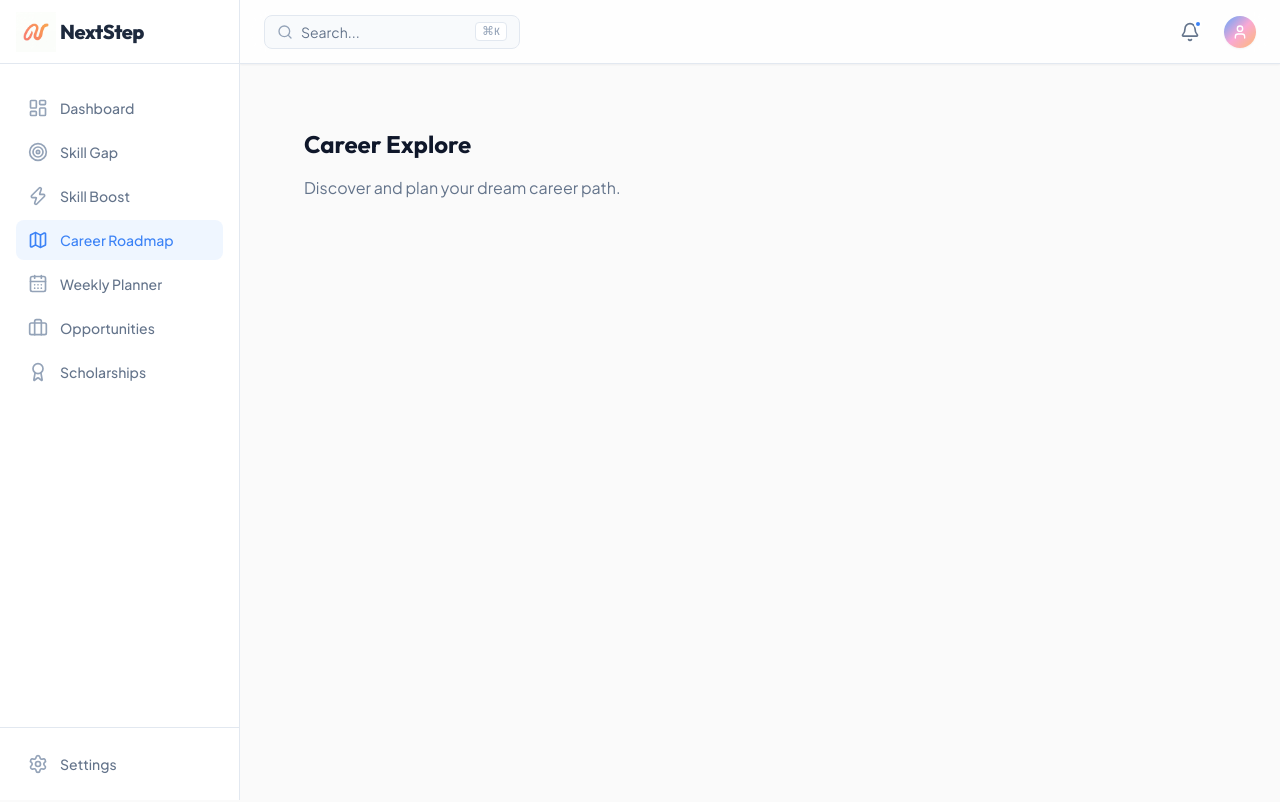
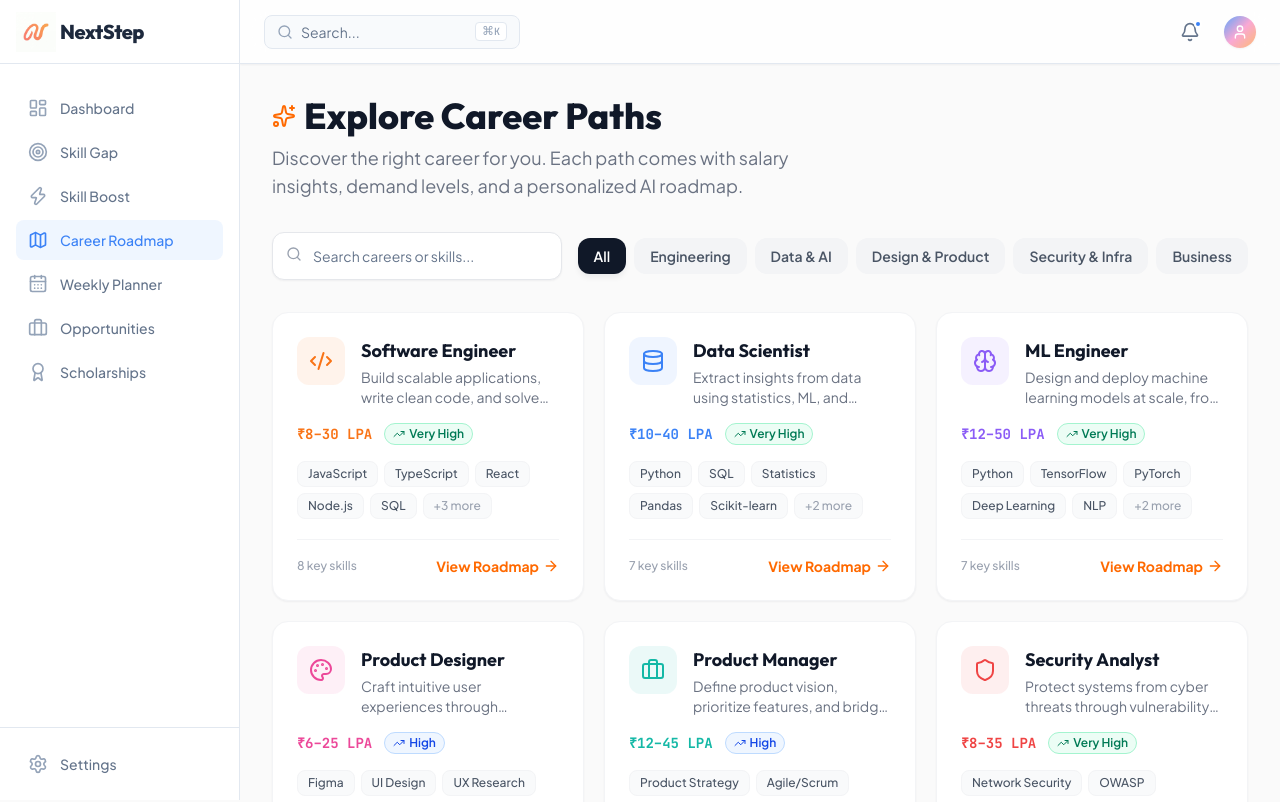
Before and after one commit to Rishabhworkspace/NextStep, a Next.js app: page /career/explore in a window 1280 px wide. Shown: the top 802 px of the page. Built offline with nearby package versions, Linux system fonts and the light colour scheme.

Commit message:
feat: enhance career explore page layout and data points

```diff
--- a/src/app/(protected)/career/explore/page.tsx
+++ b/src/app/(protected)/career/explore/page.tsx
@@ -1,8 +1,179 @@
-export default function CareerExplore() {
+"use client"
+
+import { useState, useMemo } from "react"
+import Link from "next/link"
+import { Search, TrendingUp, ArrowRight, Sparkles } from "lucide-react"
+import { Input } from "@/components/ui/input"
+import { CAREER_PATHS, DEMAND_BADGE_COLORS } from "@/constants/careerData"
+
+const DOMAIN_FILTERS = [
+  { label: "All", value: "all" },
+  { label: "Engineering", value: "engineering" },
+  { label: "Data & AI", value: "data" },
+  { label: "Design & Product", value: "product" },
+  { label: "Security & Infra", value: "infra" },
+  { label: "Business", value: "business" },
+]
+
+const DOMAIN_MAP: Record<string, string[]> = {
+  engineering: ["swe", "fullstack", "mobile", "gamedev"],
+  data: ["ds", "ml", "blockchain"],
+  product: ["design", "pm"],
+  infra: ["devops", "cloud", "security"],
+  business: ["ba", "marketing"],
+}
+
+export default function CareerExplorePage() {
+  const [search, setSearch] = useState("")
+  const [activeDomain, setActiveDomain] = useState("all")
+
+  const filtered = useMemo(() => {
+    return CAREER_PATHS.filter(path => {
+      const matchesSearch =
+        !search ||
+        path.title.toLowerCase().includes(search.toLowerCase()) ||
+        path.keySkills.some(s => s.toLowerCase().includes(search.toLowerCase()))
+
+      const matchesDomain =
+        activeDomain === "all" || DOMAIN_MAP[activeDomain]?.includes(path.key)
+
+      return matchesSearch && matchesDomain
+    })
+  }, [search, activeDomain])
+
   return (
-    <div className="p-8">
-      <h1 className="text-2xl font-heading font-bold mb-4 text-text">Career Explore</h1>
-      <p className="text-text-muted">Discover and plan your dream career path.</p>
+    <div className="max-w-[1400px] mx-auto space-y-8 animate-in fade-in duration-500">
+      {/* Header */}
+      <div className="space-y-2">
+        <div className="flex items-center gap-2">
+          <Sparkles className="w-6 h-6 text-orange-500" />
+          <h1
+            className="text-3xl md:text-4xl font-extrabold text-gray-900"
+            style={{ fontFamily: "var(--font-outfit)" }}
+          >
+            Explore Career Paths
+          </h1>
+        </div>
+        <p className="text-gray-500 text-lg max-w-xl">
+          Discover the right career for you. Each path comes with salary insights, demand levels, and a personalized AI roadmap.
+        </p>
+      </div>
+
+      {/* Search + Filters */}
+      <div className="flex flex-col sm:flex-row gap-4 items-start sm:items-center">
+        <div className="relative flex-1 max-w-md">
+          <Search className="absolute left-3.5 top-3.5 w-4 h-4 text-gray-400" />
+          <Input
+            placeholder="Search careers or skills..."
+            className="pl-10 h-12 bg-white border-gray-200 rounded-xl shadow-sm"
+            value={search}
+            onChange={e => setSearch(e.target.value)}
+          />
+        </div>
+        <div className="flex flex-wrap gap-2">
+          {DOMAIN_FILTERS.map(f => (
+            <button
+              key={f.value}
+              onClick={() => setActiveDomain(f.value)}
+              className={`px-4 py-2 rounded-xl text-sm font-semibold transition-all ${
+                activeDomain === f.value
+                  ? "bg-gray-900 text-white shadow-md"
+                  : "bg-gray-100 text-gray-600 hover:bg-gray-200"
+              }`}
+            >
+              {f.label}
+            </button>
+          ))}
+        </div>
+      </div>
+
+      {/* Career Cards Grid */}
+      {filtered.length === 0 ? (
+        <div className="text-center py-20">
+          <p className="text-gray-400 text-lg">No career paths match your search.</p>
+        </div>
+      ) : (
+        <div className="grid grid-cols-1 md:grid-cols-2 xl:grid-cols-3 gap-5">
+          {filtered.map(path => {
+            const Icon = path.icon
+            const demandColors = DEMAND_BADGE_COLORS[path.demand]
+
+            return (
+              <Link
+                key={path.key}
+                href={`/career/roadmap?goal=${path.key}`}
+                className="group"
+              >
+                <div className="bg-white rounded-2xl border border-gray-100 shadow-sm hover:shadow-lg hover:border-gray-200 transition-all duration-300 p-6 h-full flex flex-col">
+                  {/* Icon + Title */}
+                  <div className="flex items-start gap-4 mb-4">
+                    <div
+                      className="w-12 h-12 rounded-xl flex items-center justify-center shrink-0 group-hover:scale-110 transition-transform"
+                      style={{ backgroundColor: path.color + "15" }}
+                    >
+                      <Icon className="w-6 h-6" style={{ color: path.color }} />
+                    </div>
+                    <div>
+                      <h3
+                        className="text-lg font-bold text-gray-900 group-hover:text-orange-600 transition-colors"
+                        style={{ fontFamily: "var(--font-outfit)" }}
+                      >
+                        {path.title}
+                      </h3>
+                      <p className="text-sm text-gray-500 mt-0.5 line-clamp-2">
+                        {path.description}
+                      </p>
+                    </div>
+                  </div>
+
+                  {/* Salary + Demand */}
+                  <div className="flex items-center gap-3 mb-4">
+                    <span
+                      className="text-sm font-bold font-mono"
+                      style={{ color: path.color }}
+                    >
+                      {path.salaryRange}
+                    </span>
+                    <span
+                      className={`inline-flex items-center gap-1 px-2 py-0.5 rounded-full text-xs font-semibold border ${demandColors.bg} ${demandColors.text} ${demandColors.border}`}
+                    >
+                      <TrendingUp className="w-3 h-3" />
+                      {path.demand}
+                    </span>
+                  </div>
+
+                  {/* Key Skills */}
+                  <div className="flex flex-wrap gap-1.5 mb-5 flex-1">
+                    {path.keySkills.slice(0, 5).map(skill => (
+                      <span
+                        key={skill}
+                        className="px-2.5 py-1 bg-gray-50 text-gray-600 rounded-lg text-xs font-medium border border-gray-100"
+                      >
+                        {skill}
+                      </span>
+                    ))}
+                    {path.keySkills.length > 5 && (
+                      <span className="px-2.5 py-1 bg-gray-50 text-gray-400 rounded-lg text-xs font-medium border border-gray-100">
+                        +{path.keySkills.length - 5} more
+                      </span>
+                    )}
+                  </div>
+
+                  {/* CTA */}
+                  <div className="flex items-center justify-between pt-4 border-t border-gray-100">
+                    <span className="text-xs text-gray-400 font-medium">
+                      {path.keySkills.length} key skills
+                    </span>
+                    <span className="flex items-center gap-1 text-sm font-bold text-orange-500 group-hover:gap-2 transition-all">
+                      View Roadmap <ArrowRight className="w-4 h-4" />
+                    </span>
+                  </div>
+                </div>
+              </Link>
+            )
+          })}
+        </div>
+      )}
     </div>
   )
 }
```
